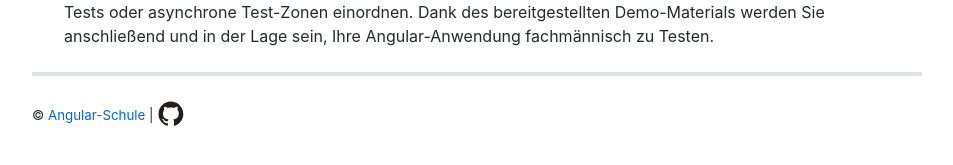
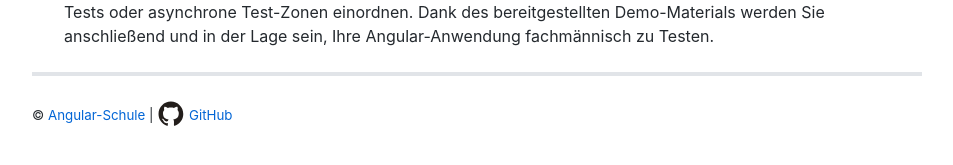
Before and after one commit to angular-schule/presentations, a Jekyll site: the page built from index.md, in a window 1280 px wide. Shown: the part 618-783 px from the top of the page, without its empty margins (163-1116 px from the left). Built offline with Jekyll 4.4.1, drawn with Linux system fonts in a browser that asks for light colours.

Commit message:
github link

```diff
--- a/_layouts/default.html
+++ b/_layouts/default.html
@@ -125,7 +125,7 @@
 					c0,6.258-3.809,7.635-7.438,8.038c0.585,0.504,1.105,1.498,1.105,3.018c0,2.178-0.02,3.934-0.02,4.469
 					c0,0.436,0.293,0.941,1.12,0.783c6.468-2.158,11.13-8.26,11.13-15.455C34.574,9.409,27.281,2.116,18.284,2.116z"/>
 				</svg>
-			{{ GitHub }}
+				GitHub
 			</a></small>
 
     </article>
```
